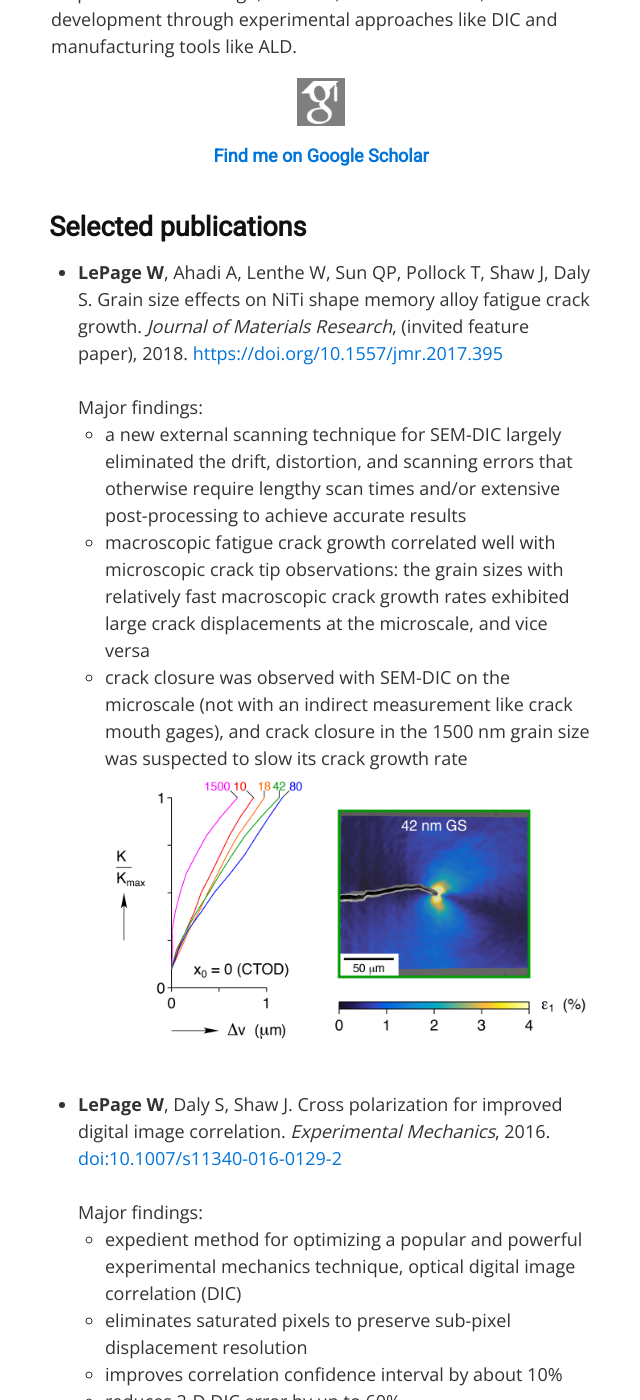
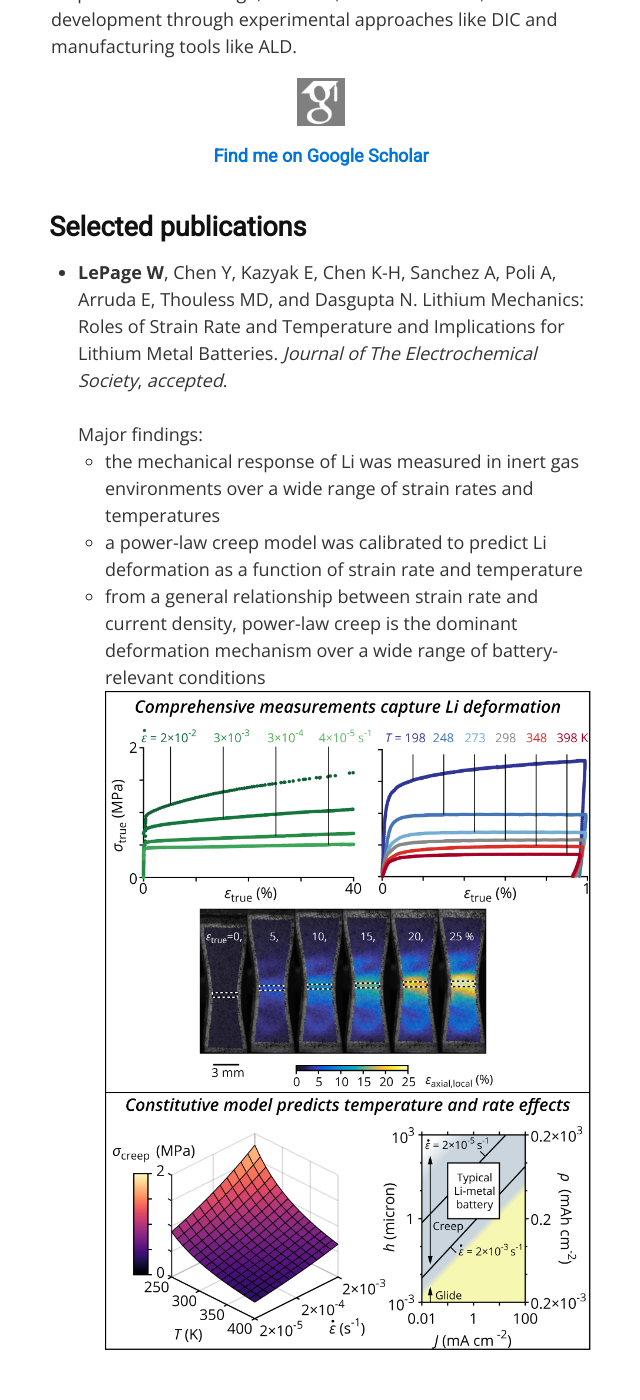
Before and after one commit to wlepage/wlepage.github.io, a Jekyll site: the page built from index.md, in a window 1280 px wide and 1400 px high, scrolled down 1465 px. Shown: the whole window, without its empty margins (319-959 px from the left). Built offline with Jekyll 4.4.1, drawn with Linux system fonts in a browser that asks for light colours.

Commit message:
Update index.md

```diff
--- a/index.md
+++ b/index.md
@@ -36,6 +36,12 @@ For my postdoctoral research, I am developing solid-state batteries that can be
 </div>
 
 ## Selected publications
++ __LePage W__, Chen Y, Kazyak E, Chen K-H, Sanchez A, Poli A, Arruda E, Thouless MD, and Dasgupta N. Lithium Mechanics: Roles of Strain Rate and Temperature and Implications for Lithium Metal Batteries. _Journal of The Electrochemical Society_, _accepted_.<br /><br />
+Major findings:
+	+ the mechanical response of Li was measured in inert gas environments over a wide range of strain rates and temperatures
+	+ a power-law creep model was calibrated to predict Li deformation as a function of strain rate and temperature
+	+ from a general relationship between strain rate and current density, power-law creep is the dominant deformation mechanism over a wide range of battery-relevant conditions<br />
+![Lithium mechanics](img/TOC_LiMechanics.png "Lithium mechanics")<br />
 + __LePage W__, Ahadi A, Lenthe W, Sun QP, Pollock T, Shaw J, Daly S. Grain size effects on NiTi shape memory alloy fatigue crack growth. _Journal of Materials Research_, (invited feature paper), 2018. [https://doi.org/10.1557/jmr.2017.395](https://doi.org/10.1557/jmr.2017.395)<br /><br />
 Major findings:
 	+ a new external scanning technique for SEM-DIC largely eliminated the drift, distortion, and scanning errors that otherwise require lengthy scan times and/or extensive post-processing to achieve accurate results
```
